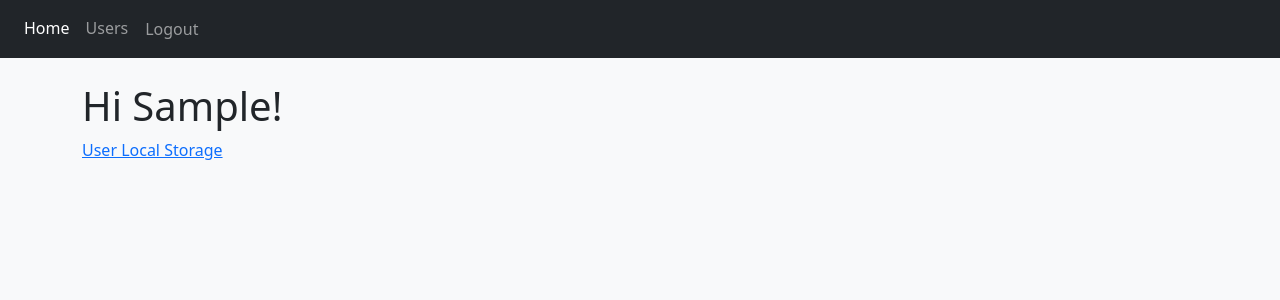
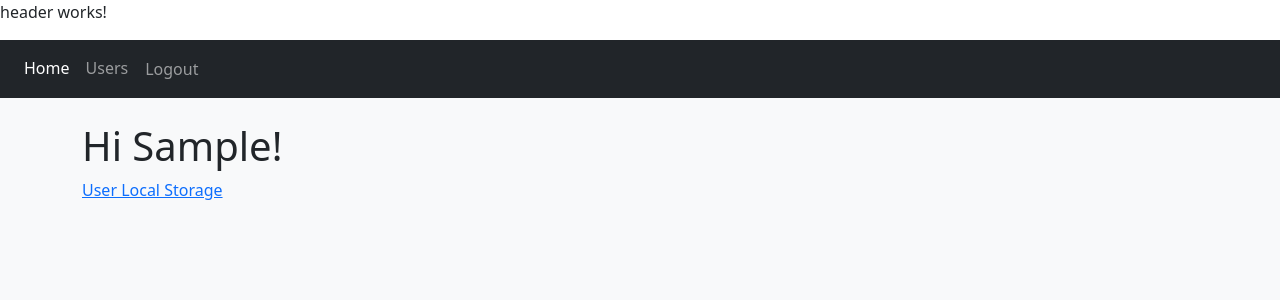
Before and after one commit to souzafcharles/NeuralFinanceProject, an Angular app: page / in a window 1280 px wide. Shown: the top 300 px of the page. Built offline with nearby package versions, Linux system fonts and the light colour scheme; sample sign-in values are in the browser's storage.

Commit message:
Update files and create header component

```diff
--- a/src/app/app.component.html
+++ b/src/app/app.component.html
@@ -1,3 +1,8 @@
+<!-- router -->
+<router-outlet></router-outlet>
+<!-- header -->
+<app-header></app-header>
+
 <!-- nav bar -->
 <nav class="navbar navbar-expand navbar-dark bg-dark px-3" *ngIf="user">
   <div class="navbar-nav">
--- a/src/app/app.module.ts
+++ b/src/app/app.module.ts
@@ -11,6 +11,7 @@ import { JwtInterceptor, ErrorInterceptor } from './helpers';
 import { AppComponent } from './app.component';
 import { AlertComponent } from './components';
 import { HomeComponent } from './home';
+import { HeaderComponent } from './header/header.component';
 
 @NgModule({
     imports: [
@@ -22,7 +23,8 @@ import { HomeComponent } from './home';
     declarations: [
         AppComponent,
         AlertComponent,
-        HomeComponent
+        HomeComponent,
+        HeaderComponent
     ],
     providers: [
         { provide: HTTP_INTERCEPTORS, useClass: JwtInterceptor, multi: true },
```
Also changed, not shown: 1 other file (tests, documents, lock files or other folders).
